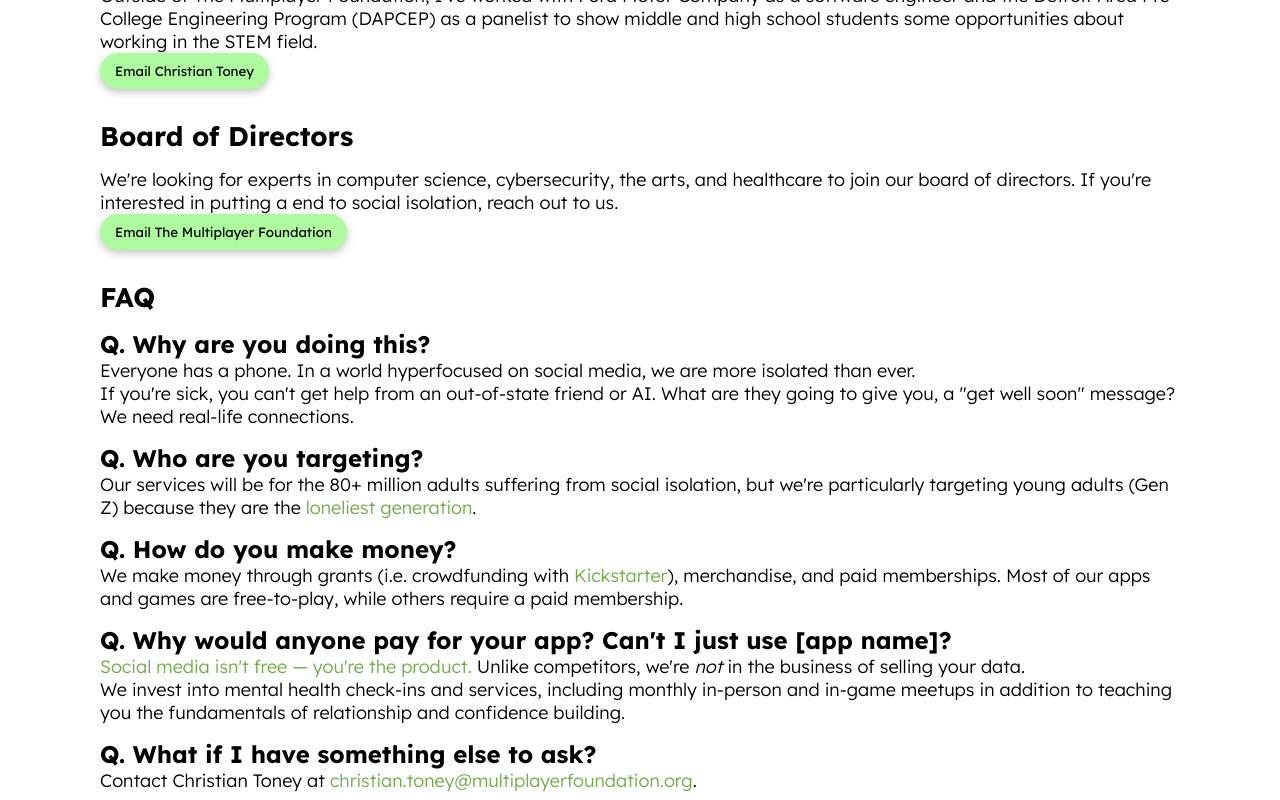
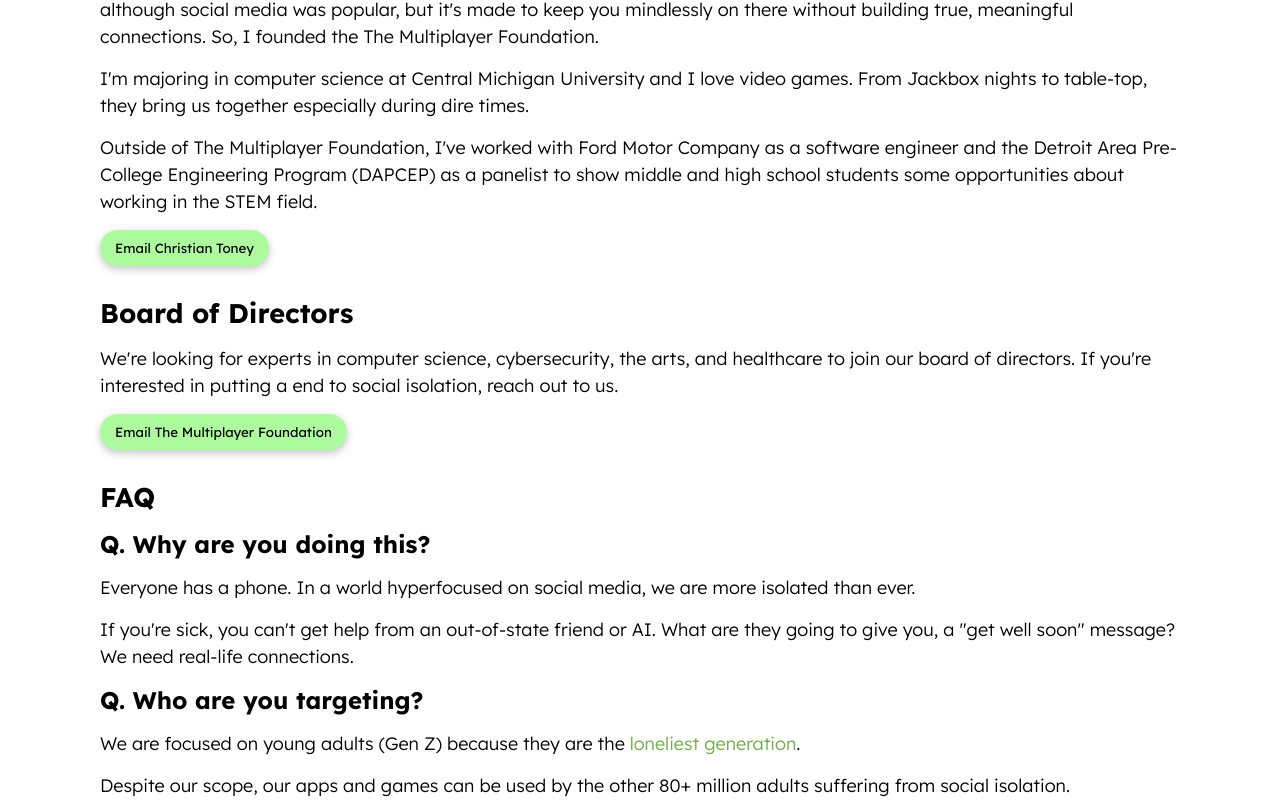
Before and after one commit to MultiplayerFoundation/website, a React app: page /company in a window 1280 px wide. Shown: the part 440-1240 px from the top of the page. Built offline with nearby package versions, Linux system fonts and the light colour scheme.

Commit message:
update spacing

```diff
--- a/src/global.css
+++ b/src/global.css
@@ -10,6 +10,7 @@ p {
   font-weight: 300;
   font-size: 18px;
   margin: 0;
+  line-height: 1.5;
 }
 
 section > h1 {
--- a/src/pages/CompanyPage/CompanyPage.module.css
+++ b/src/pages/CompanyPage/CompanyPage.module.css
@@ -5,6 +5,13 @@
 #main, #main > section {
   display: flex;
   flex-direction: column;
+}
+
+#main section {
+  display: flex;
+  flex-direction: column;
+  gap: 15px;
+  align-items: baseline;
 }
 
 #main > section {
@@ -26,7 +33,6 @@
 .person {
   display: flex;
   gap: 15px;
-  align-items: center;
 }
 
 .titles {
--- a/src/pages/CompanyPage/CompanyPage.tsx
+++ b/src/pages/CompanyPage/CompanyPage.tsx
@@ -47,7 +47,8 @@ export default function CompanyPage() {
         </section>
         <section>
           <h2>Q. Who are you targeting?</h2>
-          <p>Our services will be for the 80+ million adults suffering from social isolation, but we're particularly targeting young adults (Gen Z) because they are the <a href="https://www.usatoday.com/story/opinion/2018/05/03/gen-z-loneliest-generation-social-media-personal-interactions-column/574701002/" target="_blank">loneliest generation</a>.</p>
+          <p>We are focused on young adults (Gen Z) because they are the <a href="https://www.usatoday.com/story/opinion/2018/05/03/gen-z-loneliest-generation-social-media-personal-interactions-column/574701002/" target="_blank">loneliest generation</a>.</p>
+          <p>Despite our scope, our apps and games can be used by the other 80+ million adults suffering from social isolation.</p>
         </section>
         <section>
           <h2>Q. How do you make money?</h2>
--- a/src/pages/HomePage/HomePage.tsx
+++ b/src/pages/HomePage/HomePage.tsx
@@ -19,14 +19,14 @@ export default function HomePage() {
 
   }, []);
 
-  const mailtoLink = "mailto:hey@multiplayerfoundation.org?subject=I'd%20like%20to%20get%20involved!&body=Hi!%0A%0AI'd%20like%20to%20get%20involved%20with%20The%20Multiplayer%20Foundation.%20I%20can%20%3Clist%20skills%3E%20and%20I'm%20interested%20in%20%3Clist%20interests%3E.";
+  const navigate = useNavigate();
 
   return (
     <main id={styles.main}>
       <section className={styles.actionCall}>
         <h1>No one deserves to be alone</h1>
         <p>The Multiplayer Foundation takes advantage of technology to foster meaningful connections and bring an end to the loneliness epidemic.</p>
-        <button onClick={() => location.href = mailtoLink}>Get involved</button>
+        <button onClick={() => navigate("/company")}>Learn more</button>
       </section>
       <section id={styles.headline}>
         <img src={alonePhoto} />
```
